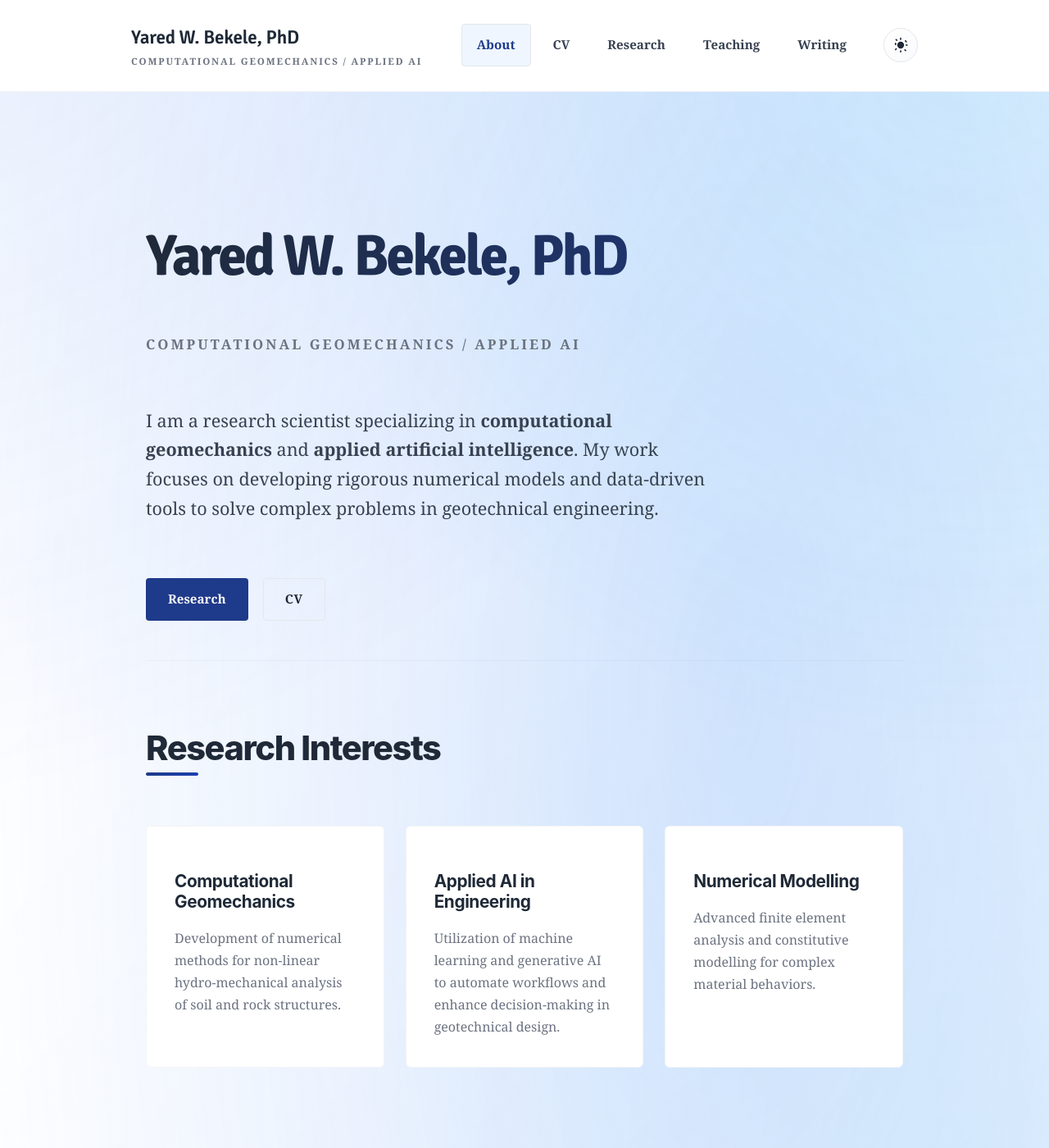
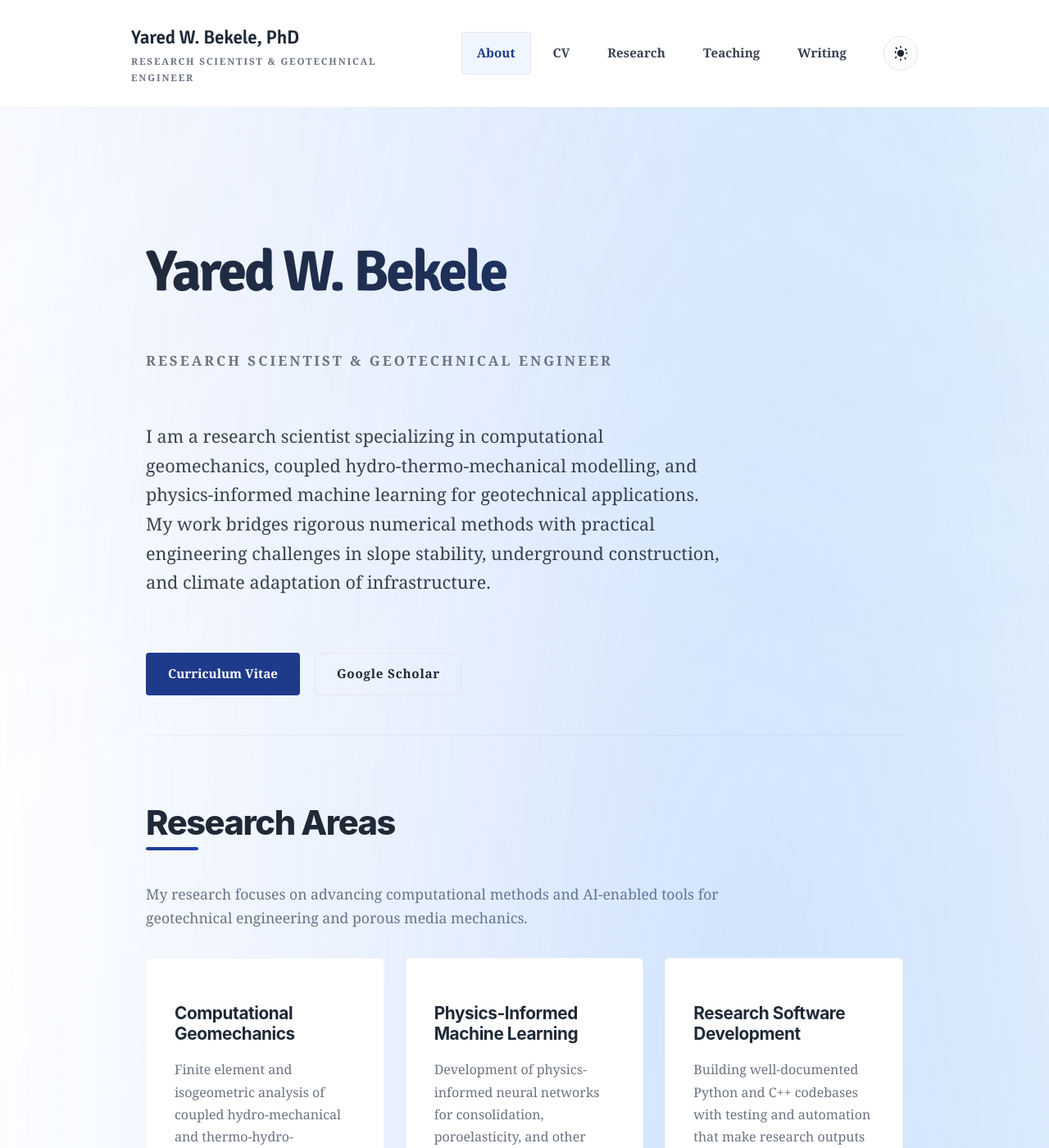
Before and after one commit to yaredwb/yaredwb.github.io, a Jekyll site: the page built from index.md, in a window 1280 px wide and 1400 px high. Shown: the whole window at 82% size. Built offline with Jekyll 4.4.1, drawn with Linux system fonts in a browser that asks for light colours; some of the changed text lies outside the part shown.

Commit message:
Redesign website for academic/researcher focus

```diff
--- a/_config.yml
+++ b/_config.yml
@@ -1,6 +1,6 @@
 title: Yared W. Bekele, PhD
-description: Computational geomechanics, numerical modelling, and applied AI
-brand_tagline: "Computational Geomechanics / Applied AI"
+description: Research scientist specializing in computational geomechanics, physics-informed machine learning, and numerical methods for coupled problems in porous media.
+brand_tagline: "Research Scientist &amp; Geotechnical Engineer"
 baseurl: ""
 url: "https://yaredwb.github.io"
 
--- a/css/style.css
+++ b/css/style.css
@@ -113,10 +113,10 @@ body::before {
   position: fixed;
   inset: -20vh -20vw 0 -20vw;
   background:
-    radial-gradient(ellipse at top left, rgba(37, 99, 235, 0.16), transparent 55%),
-    radial-gradient(circle at 80% 20%, rgba(56, 189, 248, 0.15), transparent 45%);
+    radial-gradient(ellipse at top left, rgba(37, 99, 235, 0.10), transparent 55%),
+    radial-gradient(circle at 80% 20%, rgba(56, 189, 248, 0.08), transparent 45%);
   z-index: -2;
-  opacity: 0.9;
+  opacity: 0.6;
   pointer-events: none;
   transition: opacity var(--transition-slow);
 }
--- a/index.md
+++ b/index.md
@@ -10,15 +10,15 @@ show_title: false
   <div class="hero-inner">
     <div class="hero-content">
       <div class="hero-logo">
-        <h1 class="hero-title">Yared W. Bekele, PhD</h1>
-        <p class="hero-tagline">Computational Geomechanics / Applied AI</p>
+        <h1 class="hero-title">Yared W. Bekele</h1>
+        <p class="hero-tagline">Research Scientist &amp; Geotechnical Engineer</p>
       </div>
       <p class="hero-summary">
-        I am a research scientist specializing in <strong>computational geomechanics</strong> and <strong>applied artificial intelligence</strong>. My work focuses on developing rigorous numerical models and data-driven tools to solve complex problems in geotechnical engineering.
+        I am a research scientist specializing in computational geomechanics, coupled hydro-thermo-mechanical modelling, and physics-informed machine learning for geotechnical applications. My work bridges rigorous numerical methods with practical engineering challenges in slope stability, underground construction, and climate adaptation of infrastructure.
       </p>
       <div class="hero-actions">
-        <a class="button" href="{{ '/research/' | relative_url }}">Research</a>
-        <a class="button button--ghost" href="{{ '/resume/' | relative_url }}">CV</a>
+        <a class="button" href="{{ '/resume/' | relative_url }}">Curriculum Vitae</a>
+        <a class="button button--ghost" href="https://scholar.google.com/citations?user=-QkPGDYAAAAJ&hl=en" target="_blank" rel="noopener">Google Scholar</a>
       </div>
     </div>
   </div>
@@ -26,62 +26,139 @@ show_title: false
 
 <section class="section">
   <div class="section-header">
-    <h2 class="section-title">Research Interests</h2>
+    <h2 class="section-title">Research Areas</h2>
+    <p class="section-lead">My research focuses on advancing computational methods and AI-enabled tools for geotechnical engineering and porous media mechanics.</p>
   </div>
   <div class="card-grid">
     <article class="card">
       <h3>Computational Geomechanics</h3>
-      <p>Development of numerical methods for non-linear hydro-mechanical analysis of soil and rock structures.</p>
+      <p>Finite element and isogeometric analysis of coupled hydro-mechanical and thermo-hydro-mechanical processes in soils and rocks, with applications to slope stability and geothermal systems.</p>
     </article>
     <article class="card">
-      <h3>Applied AI in Engineering</h3>
-      <p>Utilization of machine learning and generative AI to automate workflows and enhance decision-making in geotechnical design.</p>
+      <h3>Physics-Informed Machine Learning</h3>
+      <p>Development of physics-informed neural networks for consolidation, poroelasticity, and other geomechanical boundary value problems.</p>
     </article>
     <article class="card">
-      <h3>Numerical Modelling</h3>
-      <p>Advanced finite element analysis and constitutive modelling for complex material behaviors.</p>
+      <h3>Research Software Development</h3>
+      <p>Building well-documented Python and C++ codebases with testing and automation that make research outputs reproducible and transferable.</p>
+    </article>
+    <article class="card">
+      <h3>Teaching &amp; Supervision</h3>
+      <p>Courses, seminars, and student supervision in numerical methods, scientific programming, and applied geomechanics.</p>
     </article>
   </div>
 </section>
 
-<section class="section">
+<section class="section section--alt">
   <div class="section-header section-header--split">
-    <h2 class="section-title">Selected Publications</h2>
-    <a class="pill-link" href="{{ '/research/' | relative_url }}">View all</a>
+    <div>
+      <h2 class="section-title">Recent Research</h2>
+      <p class="section-lead">Selected work at the intersection of computational geomechanics, data-driven modelling, and physics-informed neural networks.</p>
+    </div>
+    <a class="pill-link" href="{{ '/research/' | relative_url }}">All research notes</a>
   </div>
   {% assign spotlight = site.research | sort: 'date' | reverse %}
   {% if spotlight.size > 0 %}
   <div class="spotlight-grid">
-    {% for post in spotlight limit: 3 %}
+    {% for post in spotlight limit: 1 %}
     <article class="spotlight-card">
-      <span class="spotlight-card__eyebrow">{{ post.date | date: '%Y' }}</span>
+      <span class="spotlight-card__eyebrow">{{ post.date | date: '%b %Y' }}</span>
       <h3><a href="{{ post.url | relative_url }}">{{ post.title }}</a></h3>
       {% if post.excerpt %}
-      <p class="spotlight-card__summary">{{ post.excerpt | strip_html | truncatewords: 30 }}</p>
+      <p class="spotlight-card__summary">{{ post.excerpt | strip_html | truncatewords: 42 }}</p>
+      {% endif %}
+      {% if post.tags %}
+      <p class="spotlight-card-meta">{{ post.tags | join: ', ' }}</p>
       {% endif %}
     </article>
     {% endfor %}
   </div>
   {% else %}
-  <p>No publications listed yet.</p>
+  <div class="empty-state">
+    <h3>Research updates are on the way</h3>
+    <p>In the meantime, explore my <a href="{{ '/resume/' | relative_url }}">CV</a> or <a href="{{ '/blog/' | relative_url }}">notes</a>.</p>
+  </div>
   {% endif %}
 </section>
 
 <section class="section">
-  <div class="section-header">
-    <h2 class="section-title">Recent News</h2>
+  <div class="section-header section-header--split">
+    <div>
+      <h2 class="section-title">Teaching &amp; Supervision</h2>
+      <p class="section-lead">Course materials, computational notebooks, and resources for students and engineers in geotechnical and computational mechanics.</p>
+    </div>
+    <a class="pill-link" href="{{ '/teaching/' | relative_url }}">Teaching resources</a>
+  </div>
+  {% assign teaching_posts = site.teaching | sort: 'date' | reverse %}
+  {% if teaching_posts.size > 0 %}
+  <ul class="post-list">
+    {% for post in teaching_posts limit: 1 %}
+    <li>
+      <article class="post-card">
+        <time datetime="{{ post.date | date_to_xmlschema }}">{{ post.date | date: '%b %d, %Y' }}</time>
+        <h3><a href="{{ post.url | relative_url }}">{{ post.title }}</a></h3>
+        {% if post.excerpt %}
+        <p>{{ post.excerpt | strip_html | truncatewords: 32 }}</p>
+        {% endif %}
+        {% if post.tags %}
+        <p class="post-card-meta">{{ post.tags | join: ', ' }}</p>
+        {% endif %}
+      </article>
+    </li>
+    {% endfor %}
+  </ul>
+  {% else %}
+  <div class="empty-state">
+    <h3>Teaching materials coming soon</h3>
+    <p>New lectures and tutorial notebooks are being prepared.</p>
+  </div>
+  {% endif %}
+</section>
+
+<section class="section section--alt">
+  <div class="section-header section-header--split">
+    <div>
+      <h2 class="section-title">Notes &amp; Essays</h2>
+      <p class="section-lead">Occasional reflections on computational methods, technology, and lessons from research and practice.</p>
+    </div>
+    <a class="pill-link" href="{{ '/blog/' | relative_url }}">All posts</a>
   </div>
   {% assign recent_posts = site.posts | sort: 'date' | reverse %}
   {% if recent_posts.size > 0 %}
   <ul class="post-list">
-    {% for post in recent_posts limit: 3 %}
+    {% for post in recent_posts limit: 1 %}
     <li>
       <article class="post-card">
         <time datetime="{{ post.date | date_to_xmlschema }}">{{ post.date | date: '%b %d, %Y' }}</time>
         <h3><a href="{{ post.url | relative_url }}">{{ post.title }}</a></h3>
+        {% if post.excerpt %}
+        <p>{{ post.excerpt | strip_html | truncatewords: 32 }}</p>
+        {% endif %}
+        {% if post.categories %}
+        <p class="post-card-meta">{{ post.categories | join: ', ' }}</p>
+        {% endif %}
       </article>
     </li>
     {% endfor %}
   </ul>
+  <div class="section-cta">
+    <a class="pill-link" href="{{ '/archive/' | relative_url }}">Archive</a>
+  </div>
+  {% else %}
+  <div class="empty-state">
+    <h3>Writing will appear soon</h3>
+    <p>Subscribe via RSS or follow along on <a href="https://x.com/yaredwb">Twitter/X</a>.</p>
+  </div>
   {% endif %}
 </section>
+
+<section class="section">
+  <div class="cta-panel">
+    <h2>Contact</h2>
+    <p>I welcome inquiries about research collaboration, student supervision, or consulting on computational geomechanics projects.</p>
+    <div class="hero-actions">
+      <a class="button" href="mailto:yaredworku@gmail.com">Email</a>
+      <a class="button button--ghost" href="{{ '/resume/' | relative_url }}">View CV</a>
+    </div>
+  </div>
+</section>
```
Also changed, not shown: other parts of index.md (+1 -1 lines), research.md (+8 -8 lines), resume.md (+29 -28 lines), teaching.md (+8 -8 lines).
